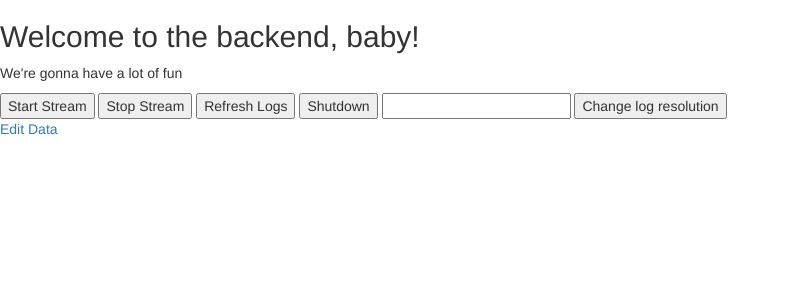
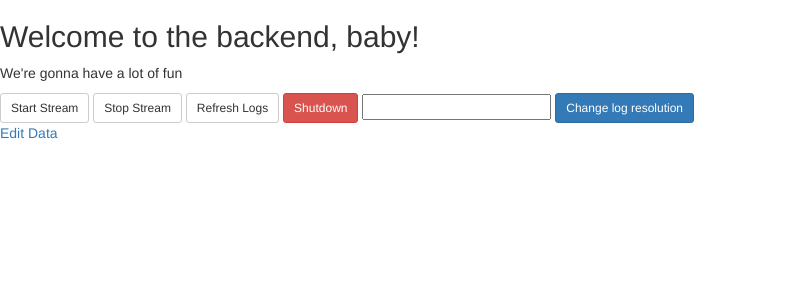
Before and after one commit to cdmatters/twirps, a Python web app: template twirps/templates/backend.html in a window 1280 px wide. Shown: the part 52-352 px from the top of the page, without its empty margins (0-790 px from the left). Run offline with Jinja, Linux system fonts and the light colour scheme; the template is opened without the code that fills it, so the values that code supplies are empty; some libraries are stand-ins or nearby versions.

Commit message:
formatted buttons for backend

```diff
--- a/twirps/templates/backend.html
+++ b/twirps/templates/backend.html
@@ -1,20 +1,21 @@
 {% extends "layout.html" %}
 {% block content %}
 
+    {{ super() }}
     <h2>Welcome to the backend, baby!</h2>
     <p>We're gonna have a lot of fun</p>
 
     <form action="{{ url_for('view_backend') }}" method="post">
-        <button type="submit" name="submit" value="start_stream">
+        <button class="btn btn-sm btn-default" type="submit" name="submit" value="start_stream">
             Start Stream
         </button>
-        <button type="submit" name="submit" value="stop_stream">
+        <button class="btn btn-sm btn-default" ype="submit" name="submit" value="stop_stream">
             Stop Stream
         </button>
-        <button type="submit" name="submit" value="refresh_logs">Refresh Logs</button>
-        <button type="submit" name="submit" value="shutdown">Shutdown</button>
-        <input type="text" name="resolution" value="{{ stream_res }}">
-        <button type="submit" name="submit" value="log_resolution">Change log resolution</button>
+        <button class="btn btn-sm btn-default" type="submit" name="submit" value="refresh_logs">Refresh Logs</button>
+        <button class="btn btn-sm btn-danger" type="submit" name="submit" value="shutdown">Shutdown</button>
+        <input  type="text" name="resolution" value="{{ stream_res }}">
+        <button class="btn btn-sm btn-primary" type="submit" name="submit" value="log_resolution">Change log resolution</button>
     </form>
     <a href=/admin/db_edit >Edit Data</a>
 
```
